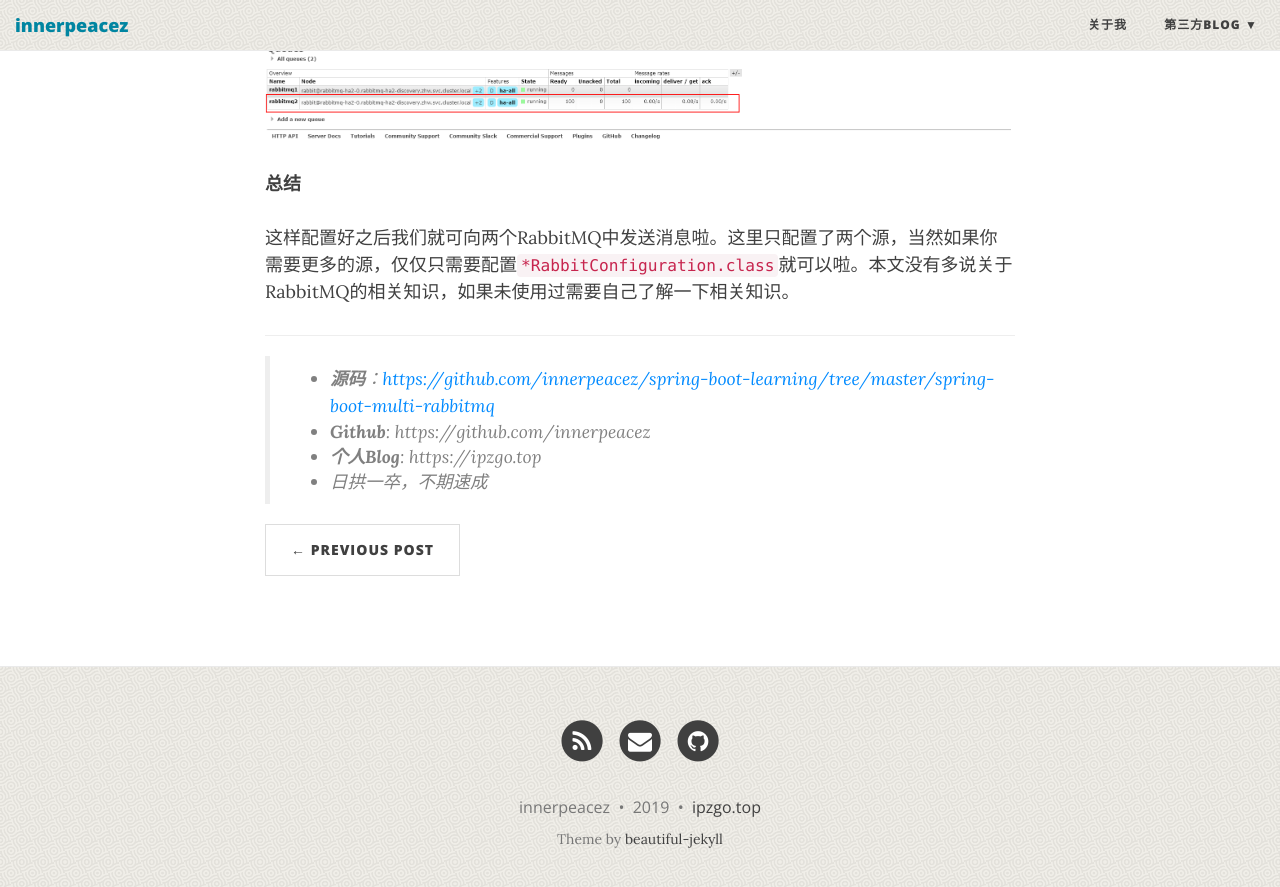
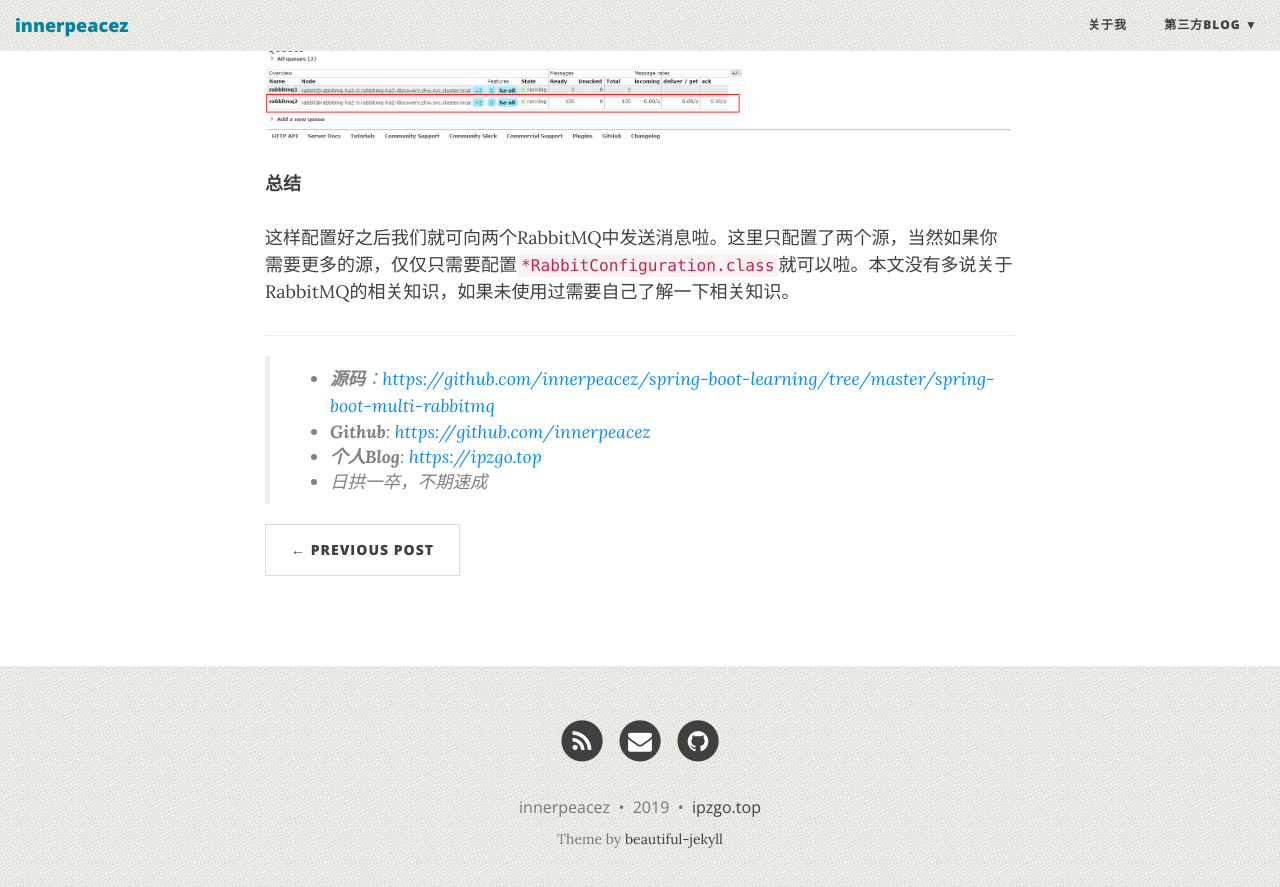
Before and after one commit to innerpeacez/innerpeacez.github.io, a Jekyll site: the page built from _posts/2019-07-18-Spring Boot 配置多源的rabbitmq.md, in a window 1280 px wide and 900 px high, scrolled down 9074 px. Shown: the top 887 px of the window. Built offline with Jekyll 4.4.1, drawn with Linux system fonts in a browser that asks for light colours; nearby versions of some CDN libraries.

```diff
--- a/_posts/2019-07-18-Spring Boot 配置多源的rabbitmq.md
+++ b/_posts/2019-07-18-Spring Boot 配置多源的rabbitmq.md
@@ -345,6 +345,6 @@ public class SpringBootMultiRabbitmqApplicationTests extends MultiRabbitTemplate
 
 > - **源码**：<https://github.com/innerpeacez/spring-boot-learning/tree/master/spring-boot-multi-rabbitmq>
 >
-> - **Github**: https://github.com/innerpeacez
-> - **个人Blog**: https://ipzgo.top
+> - **Github**: <https://github.com/innerpeacez>
+> - **个人Blog**: <https://ipzgo.top>
 > - 日拱一卒，不期速成
```
